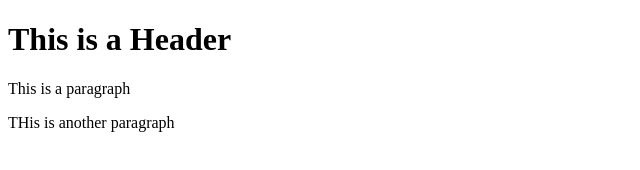
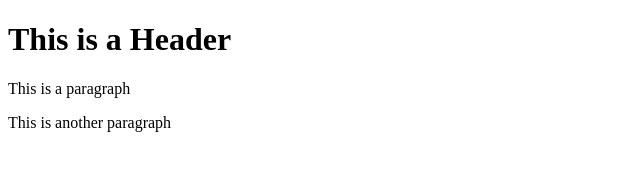
Before and after one commit to Trozah/git-test, a website: page index.html in a window 1280 px wide. Shown: the full height of the page, 0-640 px from the left. Drawn offline with Linux system fonts and the light colour scheme.

Commit message:
Using NPM

```diff
--- a/index.html
+++ b/index.html
@@ -3,6 +3,6 @@
     <body>
         <h1>This is a Header </h1>
         <p> This is a paragraph</p>
-        <p> THis is another paragraph</p>
+        <p> This is another paragraph</p>
     </body>
 </html>
```
Also changed, not shown: package.json (added, +25 -0 lines), 3 other files.
